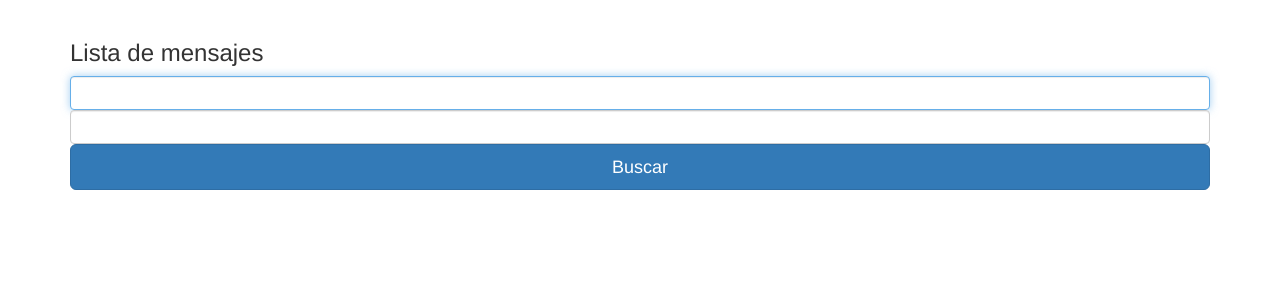
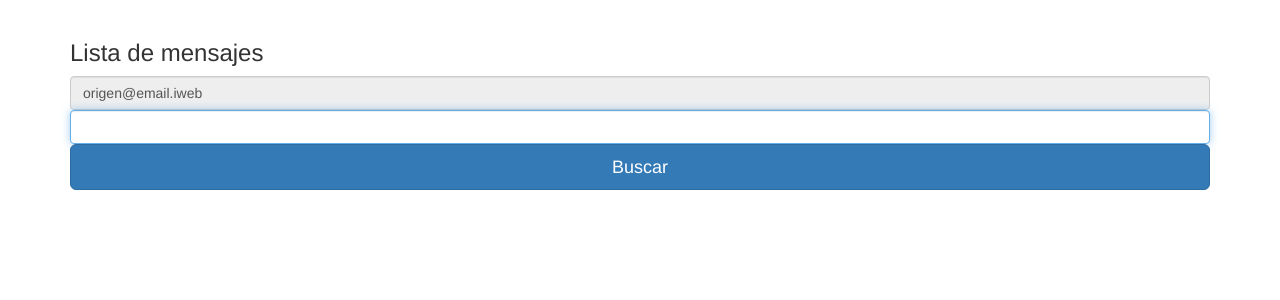
Before and after one commit to avilavt/iweb_ecamen, a Flask app: page / in a window 1280 px wide. Shown: the part 50-350 px from the top of the page. Run offline with Flask 2, Linux system fonts and the light colour scheme; some libraries are stand-ins or nearby versions.

Commit message:
Update index.html

```diff
--- a/templates/index.html
+++ b/templates/index.html
@@ -43,7 +43,7 @@
         <form class="form-signin" action="{{url_client}}/messages" method="POST">
             <h2 class="h3 mb-3 font-weight-normal">Lista de mensajes</h2>
             <label for="origenEmail" class="sr-only">Origen</label>
-            <input type="email" id="origenEmail" name="origen" class="form-control" placeholder="" required autofocus>
+            <input type="email" id="origenEmail" name="origen" class="form-control" placeholder="" required autofocus value="{{origen}}" disabled="true">
             <label for="destinoEmail" class="sr-only">Destino</label>
             <input type="email" id="destinoEmail" name="destino" class="form-control" placeholder="" required autofocus>
             <button class="btn btn-lg btn-primary btn-block" type="submit">Buscar</button>
```
